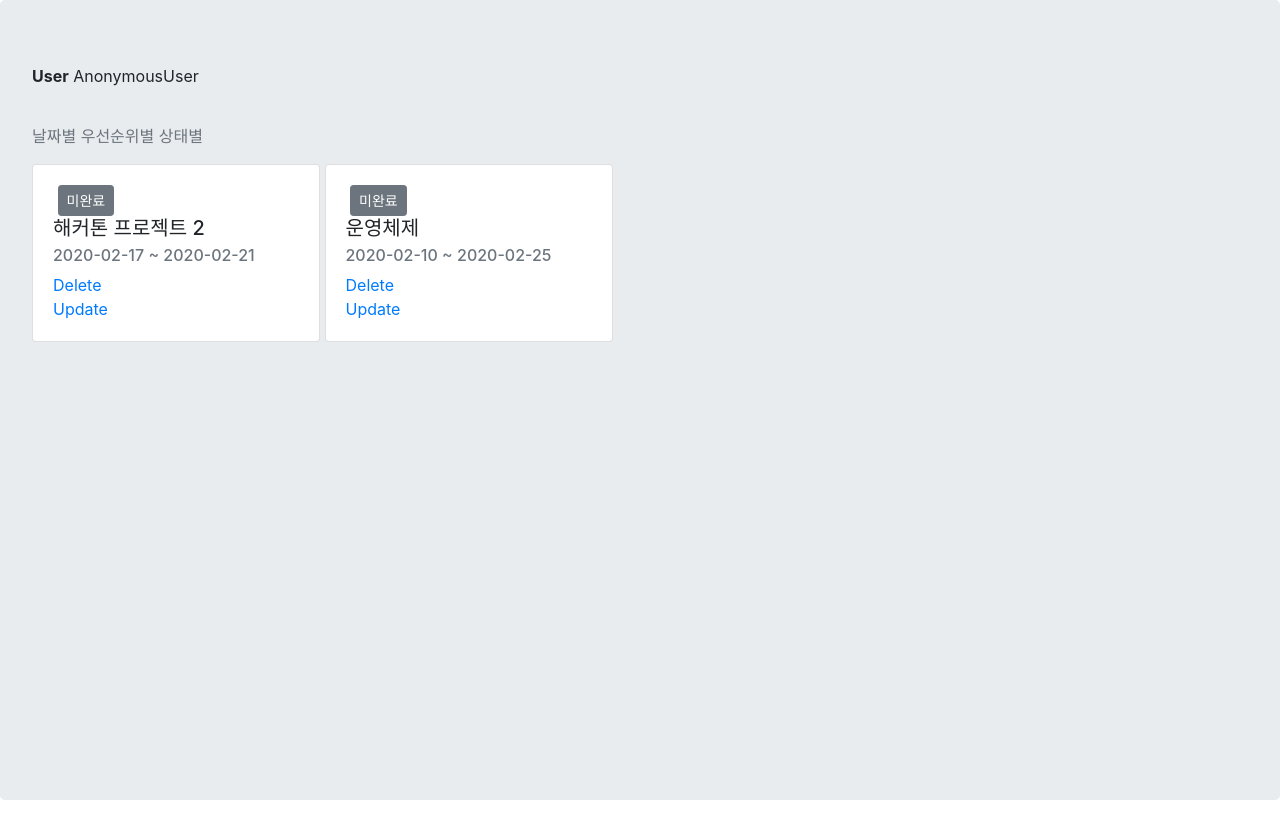
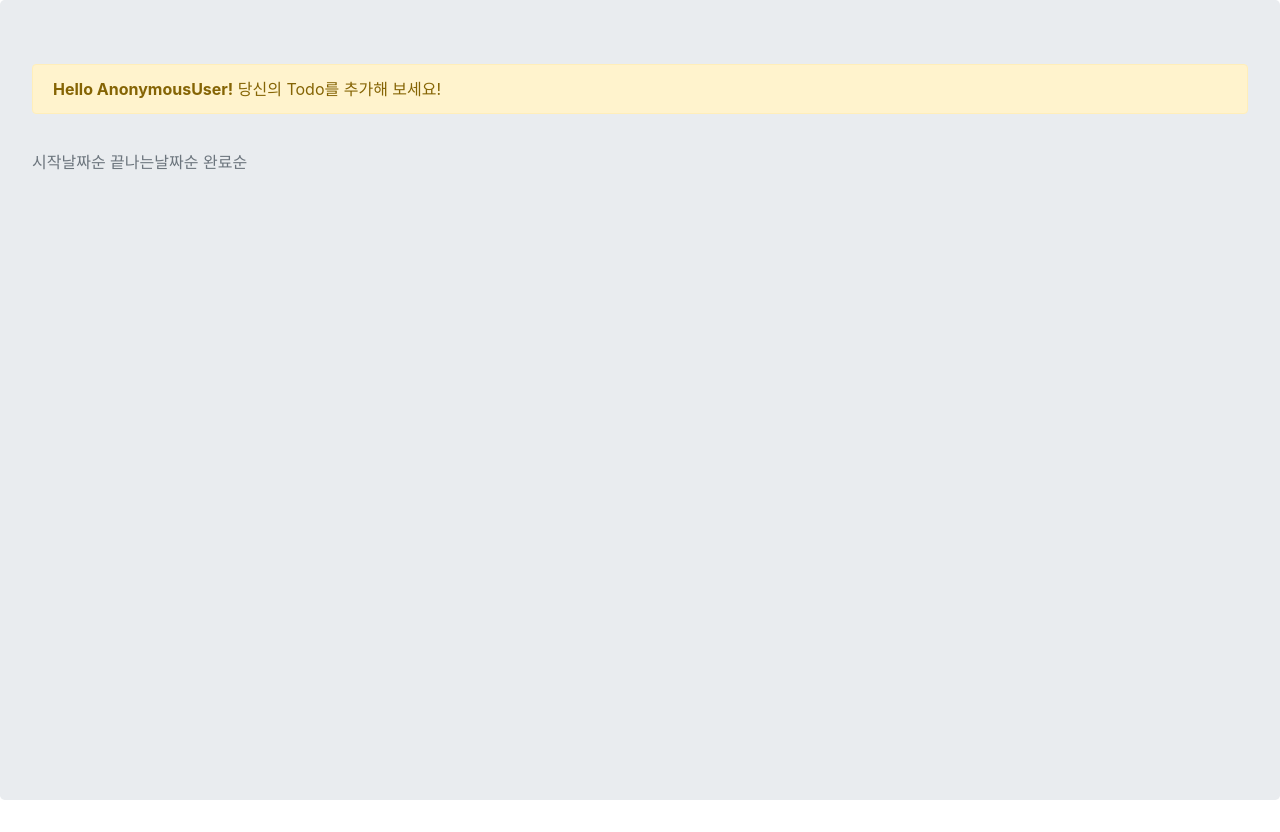
Before and after one commit to moorekwon/Team5_Todo-List, a Django app: page / in a window 1280 px wide. Shown: the part 56-888 px from the top of the page. Run offline with Django 3.2, Linux system fonts and the light colour scheme; data comes from the database, SQL or seed files in the repository; both versions use the stored data as it was after the commit; parts of the project's set-up code (start-up, migrations or seed data) failed here and were passed over; some libraries are stand-ins or nearby versions.

Commit message:
200214 update template

```diff
--- a/app/main/models.py
+++ b/app/main/models.py
@@ -9,6 +9,10 @@ class Todo(models.Model):
     start_date = models.DateTimeField()
     end_date = models.DateTimeField()
     status = models.BooleanField(default=False)
+    created = models.DateTimeField(auto_now_add=True)
+
+    class Meta:
+        ordering = ('created',)
 
     def __str__(self):
         return self.title, self.text
--- a/app/main/urls.py
+++ b/app/main/urls.py
@@ -8,5 +8,5 @@ urlpatterns = [
     path('add_todo/', views.add_todo, name='add-todo'),
     path('update_todo/<int:pk>/', views.update_todo, name='update-todo'),
     path('delete_todo/<int:pk>/', views.delete_todo, name='delete-todo'),
-    path('check_todo/<int:pk>/', views.check_todo, name='check-todo'),
+    path('check_todo/<int:pk>/', views.check_todo, name='check-todo')
 ]
--- a/app/templates/main/index.html
+++ b/app/templates/main/index.html
@@ -6,6 +6,17 @@
         list-style: none;
         display: inline-block;
     }
+
+
+
+
+
+
+
+
+
+
+
 
 
 
@@ -47,31 +58,30 @@
 </nav>
 
 <div class="jumbotron" style="height: 100vh;">
-    <div>
-        <p><strong>User</strong> {{ request.user }}</p>
+    <div class="alert alert-warning alert-dismissible fade show" role="alert">
+        <strong>Hello {{ request.user }}!</strong> 당신의 Todo를 추가해 보세요!
     </div>
 
     <header class="blog-header py-3">
         <div class="row flex-nowrap justify-content-between align-items-center">
             <div class="col-4 pt-1">
-                <a class="text-muted" href="#">날짜별</a>
-                <a class="text-muted" href="#">우선순위별</a>
-                <a class="text-muted" href="#">상태별</a>
+                <a class="text-muted" href="">시작날짜순</a>
+                <a class="text-muted" href="">끝나는날짜순</a>
+                <a class="text-muted" href="">완료순</a>
             </div>
         </div>
     </header>
 
     <ul style="padding: 0;">
         {% for todo_item in todo_items %}
+        {% if todo_item.author == request.user %}
         <li>
             <div class="card" style="width: 18rem;">
                 <div class="card-body">
-                    <strong class="d-inline-block mb-2 text-primary">{{ todo_item.author }}</strong>
-
                     {% if todo_item.status %}
-                    <a href="{% url 'main:check-todo' pk=todo_item.pk %}" class="btn btn-success btn-sm">완료</a>
+                    <a href="{% url 'main:check-todo' pk=todo_item.pk %}" class="btn btn-success btn-sm mb-2">완료</a>
                     {% else %}
-                    <a href="{% url 'main:check-todo' pk=todo_item.pk %}" class="btn btn-secondary btn-sm">미완료</a>
+                    <a href="{% url 'main:check-todo' pk=todo_item.pk %}" class="btn btn-secondary btn-sm mb-2">미완료</a>
                     {% endif %}
 
                     <h5 class="card-title">{{ todo_item.text }}</h5>
@@ -84,6 +94,7 @@
                 </div>
             </div>
         </li>
+        {% endif %}
         {% endfor %}
     </ul>
 </div>
```
Also changed, not shown: app/db.sqlite3, app/main/migrations/0001_initial.py, app/main/migrations/0002_remove_todo_title.py (deleted), app/main/migrations/0003_auto_20200202_1701.py (deleted), app/main/migrations/0004_auto_20200202_1714.py (deleted), app/main/migrations/0005_auto_20200202_1718.py (deleted), app/main/migrations/0006_auto_20200202_1722.py (deleted), app/main/migrations/0007_remove_todo_status.py (deleted), app/main/migrations/0008_remove_todo_priority.py (deleted), app/main/migrations/0009_todo_user.py (deleted), app/main/migrations/0010_auto_20200205_2100.py (deleted), app/main/migrations/0011_remove_todo_author.py (deleted), app/main/migrations/0012_todo_author.py (deleted), app/main/migrations/0013_todo_status.py (deleted).
